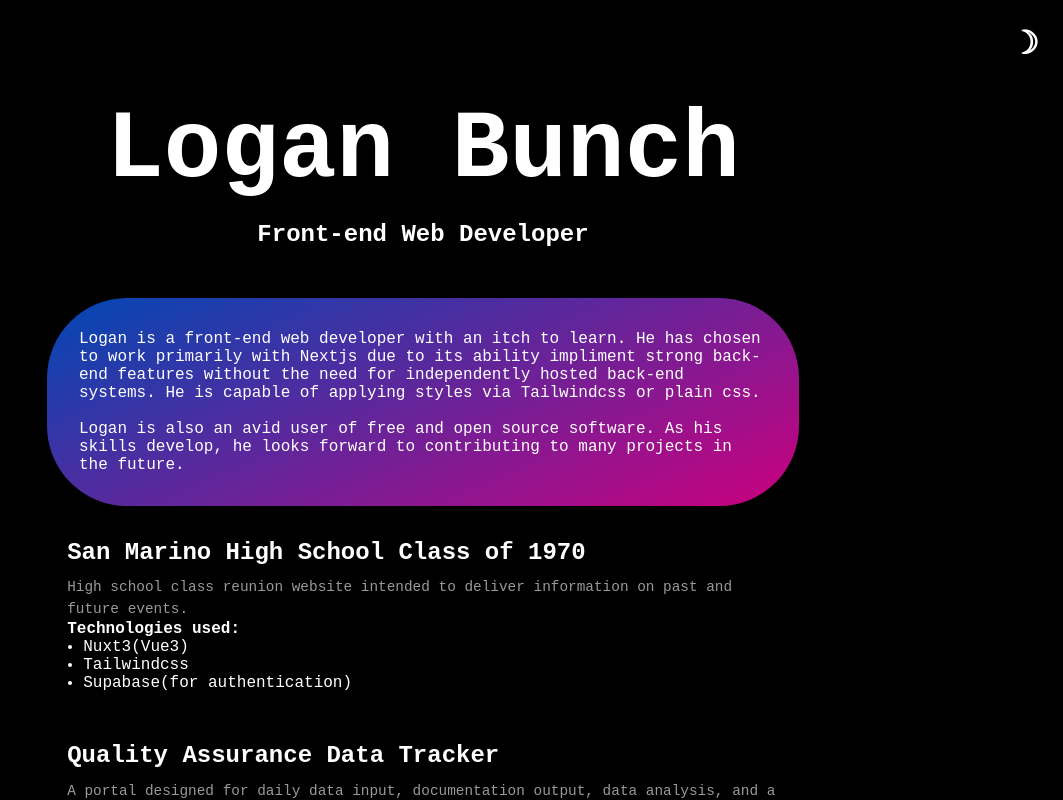
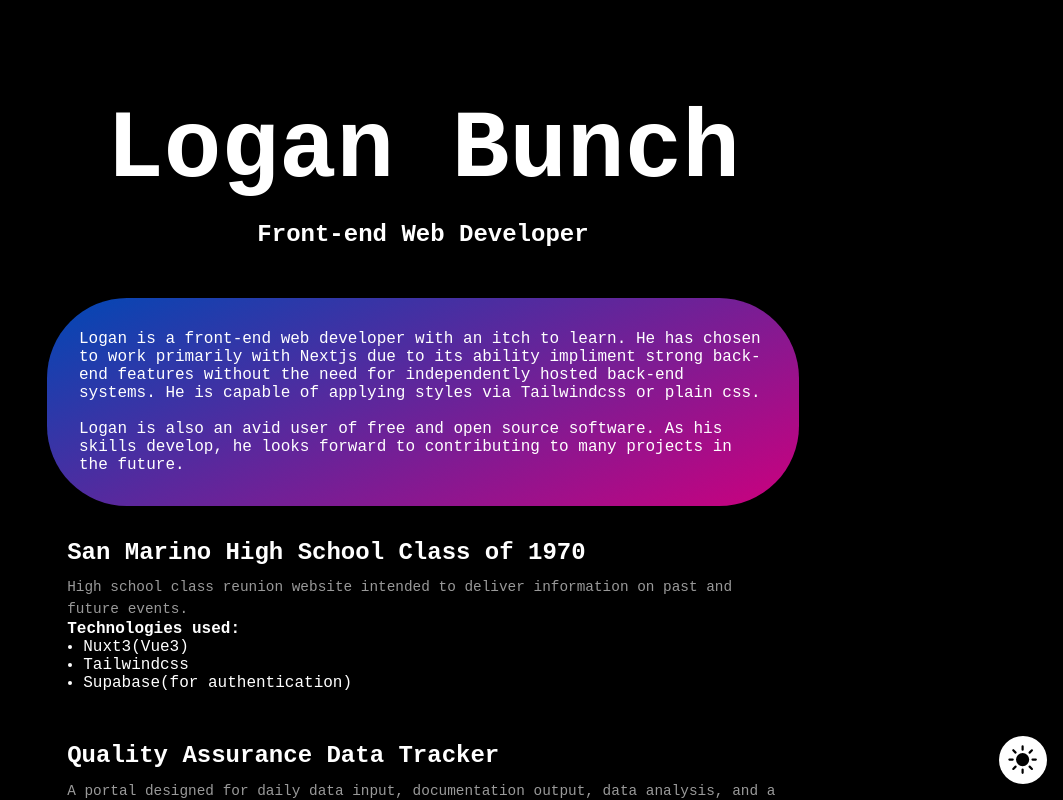
Before and after one commit to lbunch1/portfolio, a Next.js app: page / in a window 1280 px wide. Shown: the top 800 px of the page, without its empty margins (217-1280 px from the left). Built offline with nearby package versions, Linux system fonts and the light colour scheme; a web font is replaced by a local one.

Commit message:
slight changes to them switcher button

```diff
--- a/pages/index.js
+++ b/pages/index.js
@@ -10,6 +10,16 @@
 
   const [theme, setTheme] = useState('dark')
 
+  const sun = (<svg xmlns="http://www.w3.org/2000/svg" viewBox="0 0 24 24" fill="currentColor" className="w-6 h-6">
+    <path d="M12 2.25a.75.75 0 01.75.75v2.25a.75.75 0 01-1.5 0V3a.75.75 0 01.75-.75zM7.5 12a4.5 4.5 0 119 0 4.5 4.5 0 01-9 0zM18.894 6.166a.75.75 0 00-1.06-1.06l-1.591 1.59a.75.75 0 101.06 1.061l1.591-1.59zM21.75 12a.75.75 0 01-.75.75h-2.25a.75.75 0 010-1.5H21a.75.75 0 01.75.75zM17.834 18.894a.75.75 0 001.06-1.06l-1.59-1.591a.75.75 0 10-1.061 1.06l1.59 1.591zM12 18a.75.75 0 01.75.75V21a.75.75 0 01-1.5 0v-2.25A.75.75 0 0112 18zM7.758 17.303a.75.75 0 00-1.061-1.06l-1.591 1.59a.75.75 0 001.06 1.061l1.591-1.59zM6 12a.75.75 0 01-.75.75H3a.75.75 0 010-1.5h2.25A.75.75 0 016 12zM6.697 7.757a.75.75 0 001.06-1.06l-1.59-1.591a.75.75 0 00-1.061 1.06l1.59 1.591z" />
+  </svg>)
+
+  const moon = (<svg xmlns="http://www.w3.org/2000/svg" viewBox="0 0 24 24" fill="currentColor" className="w-6 h-6">
+    <path fillRule="evenodd" d="M9.528 1.718a.75.75 0 01.162.819A8.97 8.97 0 009 6a9 9 0 009 9 8.97 8.97 0 003.463-.69.75.75 0 01.981.98 10.503 10.503 0 01-9.694 6.46c-5.799 0-10.5-4.701-10.5-10.5 0-4.368 2.667-8.112 6.46-9.694a.75.75 0 01.818.162z" clipRule="evenodd" />
+  </svg>
+  )
+
+
   useEffect(() => {
     if (!localStorage.theme) {
       localStorage.setItem('theme', 'dark')
@@ -17,8 +27,10 @@
     const body = document.querySelector('body')
     if (localStorage.theme === "dark") {
       body.classList.add('dark-mode')
+      setTheme('dark')
     } else if (localStorage.theme === "light") {
       body.classList.remove('dark-mode')
+      setTheme('light')
     }
   }, [])
 
@@ -41,7 +53,7 @@
       </Head>
       <main className={styles.main}>
         <button onClick={toggleTheme} className={styles.theme}>
-          {theme === 'light' ? '☼' : '☽'}
+          {theme === 'dark' ? sun : moon}
         </button>
         <h1 className={styles.large}>Logan Bunch</h1>
         <h2>Front-end Web Developer</h2>
--- a/styles/Home.module.css
+++ b/styles/Home.module.css
@@ -99,15 +99,19 @@
 
 .theme {
   position: fixed;
-  top: 0;
+  bottom: 0;
   right: 0;
-  margin: 1.5rem;
-  background: none;
+  margin: 1rem;
+  background-color: rgb(var(--foreground-rgb));
   border: none;
-  color: rgb(var(--foreground-rgb));
+  color: rgb(var(--background-start-rgb));
   cursor: pointer;
   font-size: 2rem;
-  font-weight: bold;
+  font-weight: 900;
+  padding: .4rem;
+  border-radius: 50%;
+  height: 3rem;
+  width: 3rem;
 }
 
 .center {
```
